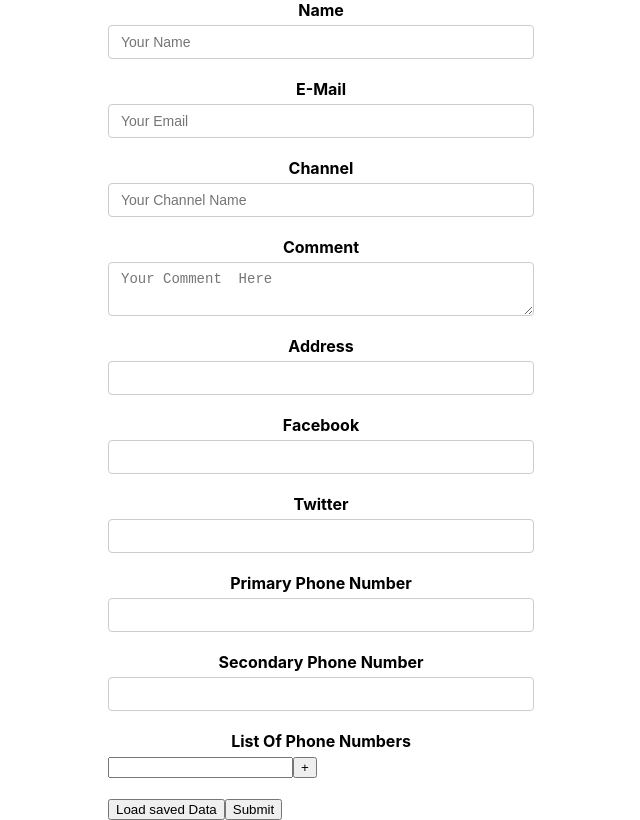
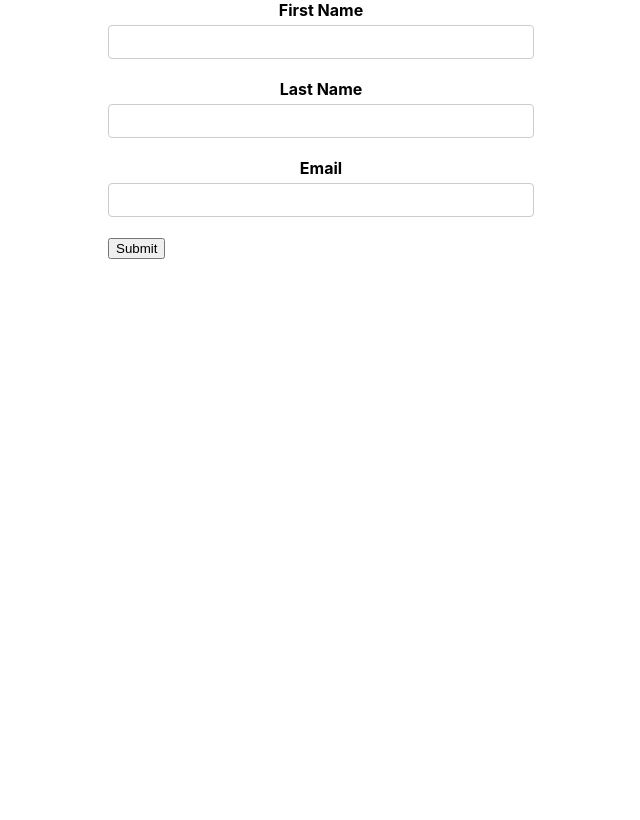
Before and after one commit to TabotCharlesBessong/reactAndMore, a React (Create React App) app in the folder formik/: page / in a window 1280 px wide. Shown: the whole page, without its empty margins (319-959 px from the left). Built offline with nearby package versions, Linux system fonts and the light colour scheme.

Commit message:
Input form control

```diff
--- a/formik/src/App.js
+++ b/formik/src/App.js
@@ -1,11 +1,13 @@
 import './App.css';
-import YoutubeForm from './components/YoutubeForm';
+import FormikContainer from './components/FormikContainer';
+// import YoutubeForm from './components/YoutubeForm';
 
 function App() {
   return (
     <div className="App">
       {/* <OldYoutubeForm/> */}
-      <YoutubeForm/>
+      {/* <YoutubeForm/> */}
+      <FormikContainer/>
     </div>
   );
 }
--- /dev/null
+++ b/formik/src/components/FormikContainer.js
@@ -0,0 +1,45 @@
+
+import { Form, Formik } from 'formik'
+import React from 'react'
+import * as Yup from 'yup'
+import FormikControl from './FormikControl'
+
+const FormikContainer = () => {
+
+  const initialValues = {
+    email:'',
+    fname:'',
+    lname:'',
+  }
+  const validationSchema = Yup.object({
+    email:Yup.string().required('Required').email('Invalid email format'),
+    fname:Yup.string().required('Required'),
+    lname:Yup.string().required('Required')
+  })
+  const onSubmit = (values) => {
+    console.log(values);
+  }
+  return (
+    <div>
+      <Formik
+        initialValues={initialValues}
+        validationSchema={validationSchema}
+        onSubmit={onSubmit}
+      >
+        {
+          formik => (
+            <Form>
+
+              <FormikControl control='input' type='text'label="First Name" name="fName" />
+              <FormikControl control='input' type='text'label="Last Name" name="lName" />
+              <FormikControl control='input' type='email' label="Email" name="email" />
+              <button type='submit'>Submit</button>
+            </Form>
+          )
+        }
+      </Formik>
+    </div>
+  )
+}
+
+export default FormikContainer
--- /dev/null
+++ b/formik/src/components/FormikControl.js
@@ -0,0 +1,24 @@
+
+import React from 'react'
+import Input from './Input'
+
+const FormikControl = (props) => {
+  const {control,...rest} = props
+
+  switch(control){
+    case 'input':return <Input {...rest} />
+    case 'textarea':
+    case 'select':
+    case 'radio':
+    case 'checkbox':
+    case 'date':
+    default:
+      return null
+
+  }
+  return (
+    <div>FormikControl</div>
+  )
+}
+
+export default FormikControl
--- /dev/null
+++ b/formik/src/components/Input.js
@@ -0,0 +1,18 @@
+
+import { ErrorMessage, Field } from 'formik'
+import TextError from './TextError'
+import React from 'react'
+import '../styles.css'
+
+const Input = (props) => {
+  const {label,name,...rest} = props
+  return (
+    <div className='form-control'>
+      <label htmlFor={name}>{label}</label>
+      <Field id={name} name={name} {...rest} />
+      <ErrorMessage name={name} component={ TextError} />
+    </div>
+  )
+}
+
+export default Input
--- /dev/null
+++ b/formik/src/styles.css
@@ -0,0 +1,43 @@
+.App {
+  display: flex;
+  justify-content: center;
+}
+
+label {
+  font-weight: bold;
+  display: flex;
+  margin-bottom: 5px;
+}
+
+input[type='text'],
+input[type='email'],
+textarea {
+  display: block;
+  width: 400px;
+  padding: 6px 12px;
+  font-size: 14px;
+  line-height: 1.42857143;
+  color: #555;
+  background-color: #fff;
+  background-image: none;
+  border: 1px solid #ccc;
+  border-radius: 4px;
+  text-transform: capitalize;
+  /* margin-bottom: 20px; */
+}
+
+label{
+  text-transform: capitalize;
+  /* text-align: center; */
+  display: flex;
+  justify-content: center;
+}
+.form-control {
+  margin-bottom: 20px;
+}
+
+.error {
+  color: red;
+  text-align: center;
+  font-weight: 600;
+}
```
